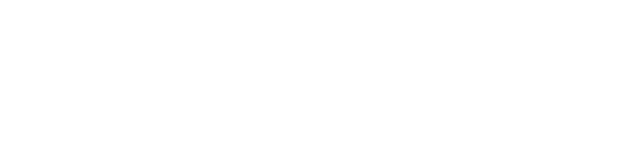
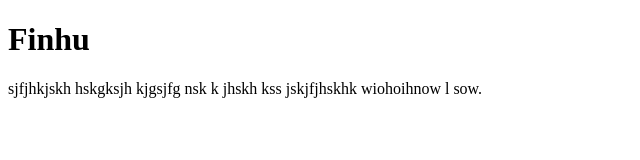
Before and after one commit to megaCodeX/crap-portfolio, a plain HTML site: page index.html in a window 1280 px wide. Shown: the whole page, without its empty margins (0-640 px from the left). Drawn offline with Linux system fonts and the light colour scheme.

Commit message:
Added text into index.html

```diff
--- a/index.html
+++ b/index.html
@@ -5,6 +5,7 @@
     <title>crap portfolio</title>
   </head>
   <body>
-
+      <h1>Finhu</h1>
+      <p>sjfjhkjskh hskgksjh kjgsjfg nsk k jhskh kss jskjfjhskhk wiohoihnow l sow.</p>
   </body>
 </html>
```
